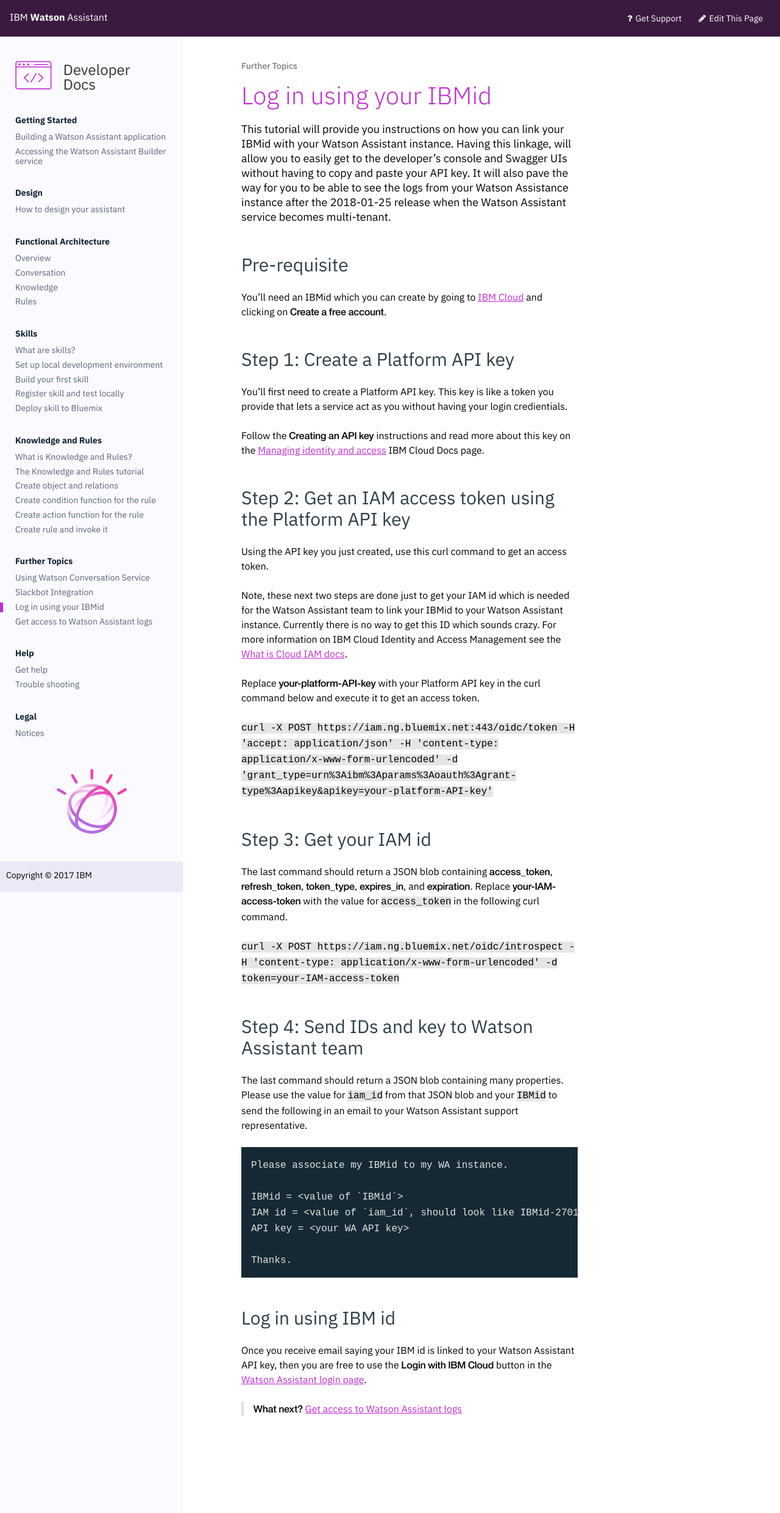
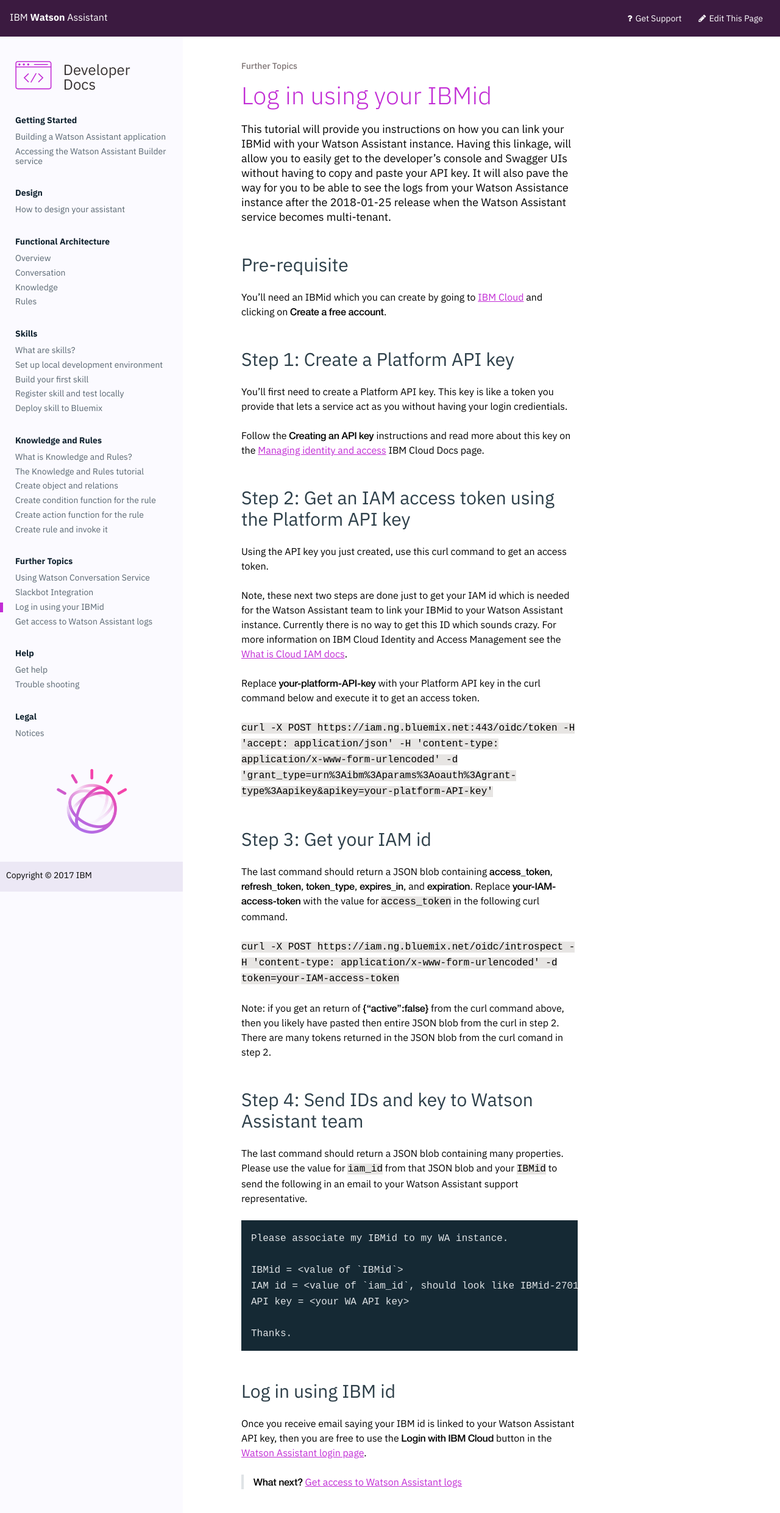
Before and after one commit to Watson-Personal-Assistant/developer, a Jekyll site: the page built from _content/further-topics/login-with-IBMid.md, in a window 1280 px wide. Shown: the top 2481 px of the page at 61% size. Built offline with Jekyll 4.4.1, drawn with Linux system fonts in a browser that asks for light colours.

Commit message:
adds note for easy mistake when getting the IAM id.

```diff
--- a/_content/further-topics/login-with-IBMid.md
+++ b/_content/further-topics/login-with-IBMid.md
@@ -31,6 +31,8 @@
 
 `curl -X POST https://iam.ng.bluemix.net/oidc/introspect -H 'content-type: application/x-www-form-urlencoded' -d token=your-IAM-access-token`
 
+Note: if you get an return of **{"active":false}** from the curl command above, then you likely have pasted then entire JSON blob from the curl in step 2. There are many tokens returned in the JSON blob from the curl comand in step 2.
+
 ## Step 4: Send IDs and key to Watson Assistant team
 
 The last command should return a JSON blob containing many properties.  Please use the value for `iam_id` from that JSON blob and your `IBMid` to send the following in an email to your Watson Assistant support representative.
```
